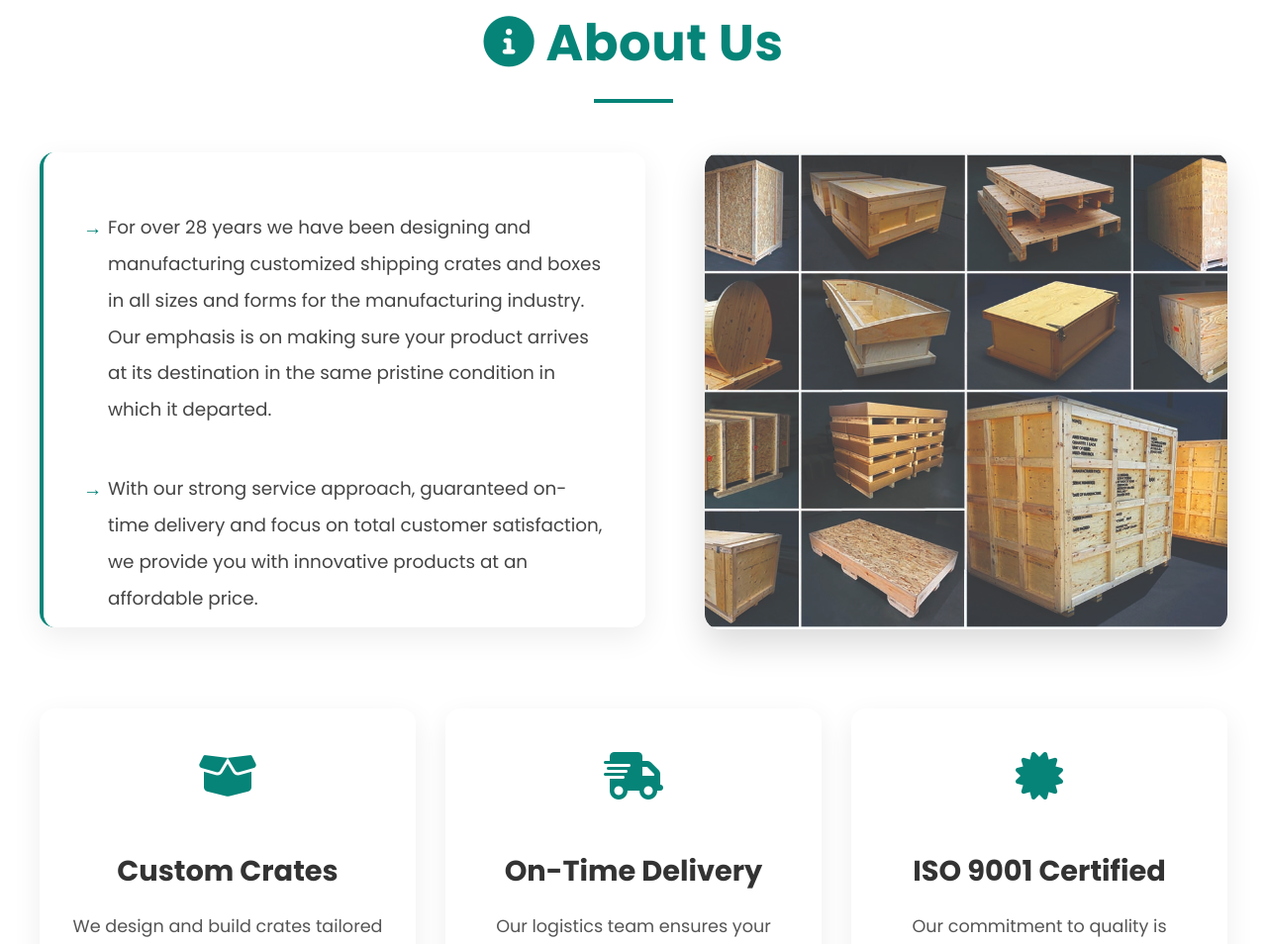
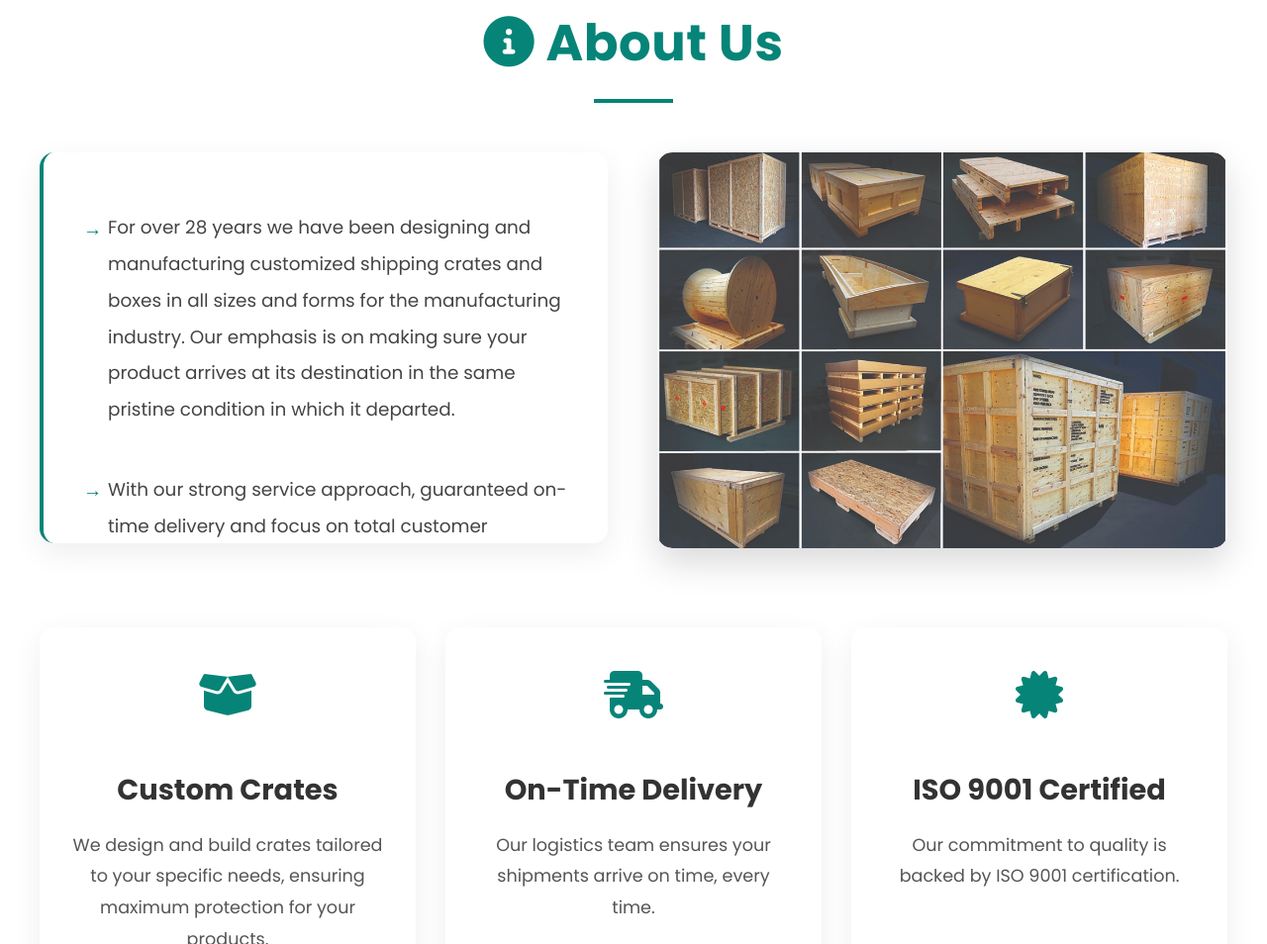
Before and after one commit to toriibarnard/TecBox, a plain HTML site: page index.html in a window 1280 px wide. Shown: the part 882-1836 px from the top of the page at 99% size. Drawn offline with Linux system fonts and the light colour scheme; files whose address does not match are found by name.

Commit message:
updated home pic

```diff
--- a/css/home.css
+++ b/css/home.css
@@ -138,8 +138,8 @@ header::after {
 .about-content {
     display: flex;
     align-items: stretch;
-    gap: 60px; /* More gap between elements */
-    margin-bottom: 80px; /* More space at bottom */
+    gap: 50px; /* Variable 1: Gap between text and image (adjust as needed) */
+    margin-bottom: 80px;
     animation: fadeInUp 1s ease-in-out;
     max-width: 1200px;
     margin-left: auto;
@@ -147,20 +147,30 @@ header::after {
 }
 
 .about-text {
-    flex: 1;
+    flex: 0.85; /* Variable 2: This controls the relative width */
     text-align: left;
-    padding: 40px; /* More padding */
+    padding: 40px;
     background: rgba(255, 255, 255, 0.9);
-    border-radius: 15px; /* Rounded corners */
-    box-shadow: 0 10px 30px rgba(0, 0, 0, 0.07); /* Softer, deeper shadow */
+    border-radius: 15px;
+    box-shadow: 0 10px 30px rgba(0, 0, 0, 0.07);
     transition: transform 0.3s ease, box-shadow 0.3s ease;
     display: flex;
     flex-direction: column;
     justify-content: flex-start;
-    max-height: 400px; /* Set back to fixed height */
-    overflow-y: auto; /* Enable scrolling */
-    border-left: 4px solid rgb(6, 132, 120); /* Add left border accent */
+    max-height: 315px; /* Variable 3: Height of the text box (should match image height) */
+    overflow-y: auto;
+    border-left: 4px solid rgb(6, 132, 120);
     backdrop-filter: blur(5px);
+}
+
+.about-image {
+    flex: 1; /* Variable 4: This should match Variable 2 for equal widths */
+    position: relative;
+    border-radius: 15px;
+    box-shadow: 0 15px 35px rgba(0, 0, 0, 0.15);
+    transition: transform 0.3s ease, box-shadow 0.3s ease;
+    overflow: hidden;
+    height: 482px; /* Variable 5: This should match Variable 3 */
 }
 
 /* Custom scrollbar styling */
@@ -214,7 +224,7 @@ header::after {
     box-shadow: 0 15px 35px rgba(0, 0, 0, 0.15); /* Deeper shadow */
     transition: transform 0.3s ease, box-shadow 0.3s ease;
     overflow: hidden;
-    height: 482px; /* Match the height of the text container */
+    height: 400px; /* Match the height of the text container */
 }
 
 .about-image img {
@@ -536,6 +546,10 @@ footer::before {
         gap: 30px;
     }
 
+    .about-text, .about-image {
+        /* No width overrides here, let flex handle it */
+    }
+
     .about-text {
         max-height: none;
         padding: 25px;
```
